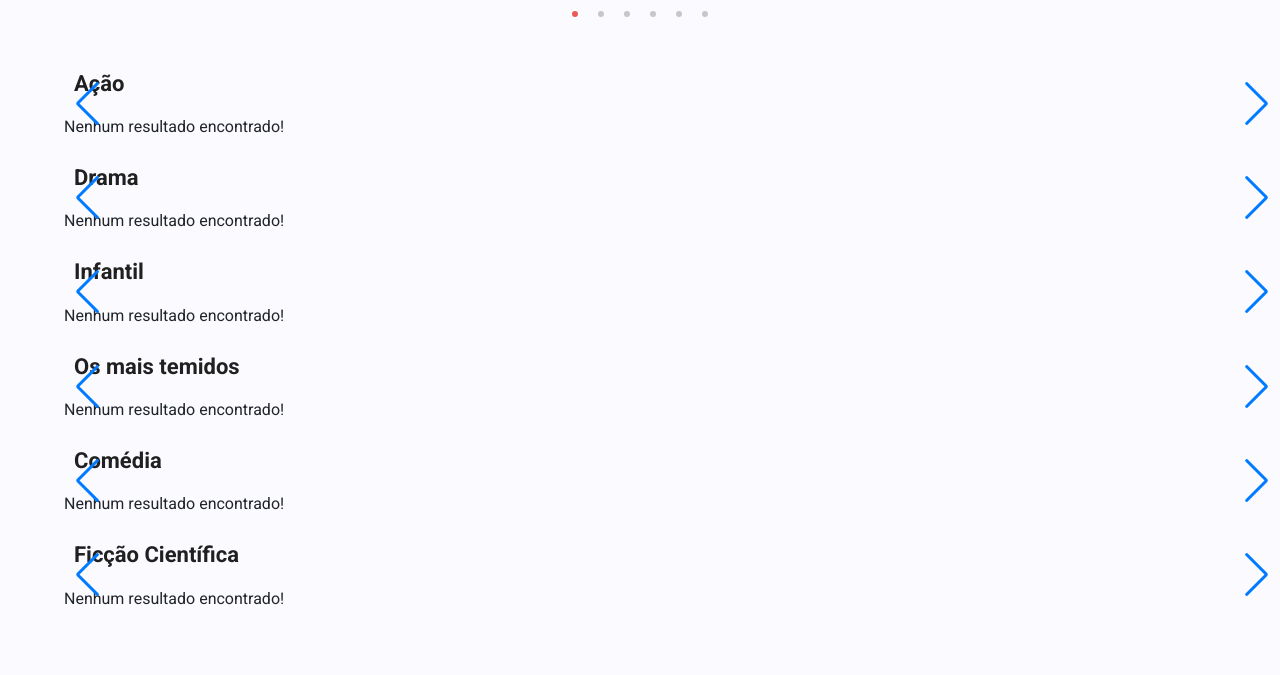
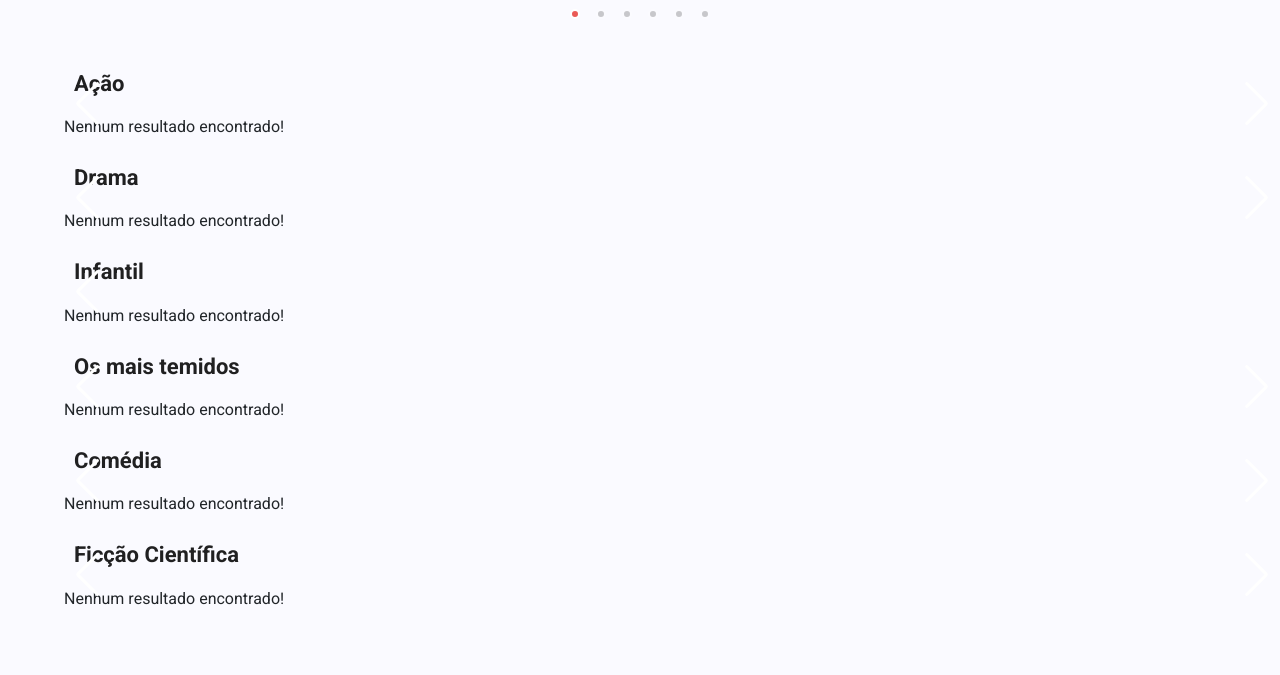
Before and after one commit to nymalone/sky, a website: page pages/home.html in a window 1280 px wide. Shown: the part 553-1228 px from the top of the page. Drawn offline with nearby package versions, Linux system fonts and the light colour scheme; no server answers.

Commit message:
changed arrow color

```diff
--- a/pages/home.html
+++ b/pages/home.html
@@ -26,7 +26,6 @@
         integrity="sha384-OgVRvuATP1z7JjHLkuOU7Xw704+h835Lr+6QL9UvYjZE3Ipu6Tp75j7Bh/kR0JKI"
         crossorigin="anonymous"></script>
     <script src="https://unpkg.com/flickity@2/dist/flickity.pkgd.min.js"></script>
-
     <link rel="stylesheet" href="https://unpkg.com/swiper/css/swiper.css">
     <link rel="stylesheet" href="https://unpkg.com/swiper/css/swiper.min.css">
 
@@ -124,48 +123,48 @@
         <br>
         <br>
 
-        <div class="swipers">
+        <div class="swipers" id="movies">
             <div class="swiper-container">
                 <p class="category">Ação</p>
                 <div class="acao swiper-wrapper"></div>
-                <div class="swiper-button-prev"></div>
-                <div class="swiper-button-next"></div>
+                <div class="swiper-button-prev hide-for-small-only"></div>
+                <div class="swiper-button-next hide-for-small-only"></div>
             </div>
 
             <div class="swiper-container">
                 <p class="category">Drama</p>
                 <div class="drama swiper-wrapper"></div>
-                <div class="swiper-button-prev"></div>
-                <div class="swiper-button-next"></div>
+                <div class="swiper-button-prev hide-for-small-only"></div>
+                <div class="swiper-button-next hide-for-small-only"></div>
             </div>
 
 
             <div class="swiper-container">
                 <p class="category">Infantil</p>
                 <div class="infantil swiper-wrapper"></div>
-                <div class="swiper-button-prev"></div>
-                <div class="swiper-button-next"></div>
+                <div class="swiper-button-prev hide-for-small-only"></div>
+                <div class="swiper-button-nex hide-for-small-onlyt"></div>
             </div>
 
             <div class="swiper-container">
                 <p class="category">Os mais temidos</p>
                 <div class="terror swiper-wrapper"> </div>
-                <div class="swiper-button-prev"></div>
-                <div class="swiper-button-next"></div>
+                <div class="swiper-button-prev hide-for-small-only"></div>
+                <div class="swiper-button-next hide-for-small-only"></div>
             </div>
 
             <div class="swiper-container">
                 <p class="category">Comédia</p>
                 <div class="comedia swiper-wrapper"></div>
-                <div class="swiper-button-prev"></div>
-                <div class="swiper-button-next"></div>
+                <div class="swiper-button-prev hide-for-small-only"></div>
+                <div class="swiper-button-next hide-for-small-only"></div>
             </div>
 
             <div class="swiper-container">
                 <p class="category">Ficção Científica</p>
                 <div class="ficcao swiper-wrapper"> </div>
-                <div class="swiper-button-prev"></div>
-                <div class="swiper-button-next"></div>
+                <div class="swiper-button-prev hide-for-small-only"></div>
+                <div class="swiper-button-next hide-for-small-only"></div>
             </div>
 
 
@@ -320,8 +319,8 @@
             loop: true,
             pagination: {
                 el: '.swiper-pagination',
-
-            },
+                clickable: true,
+        },
             navigation: {
                 nextEl: '.swiper-button-next',
                 prevEl: '.swiper-button-prev',
--- a/styles/styles.css
+++ b/styles/styles.css
@@ -323,3 +323,9 @@ footer {
 .swipers {
     padding: 0 0 0 5%;
 }
+
+
+.swiper-button-next,
+.swiper-button-prev {
+    color: #fff !important;
+}
```
Also changed, not shown: 1 other file.
